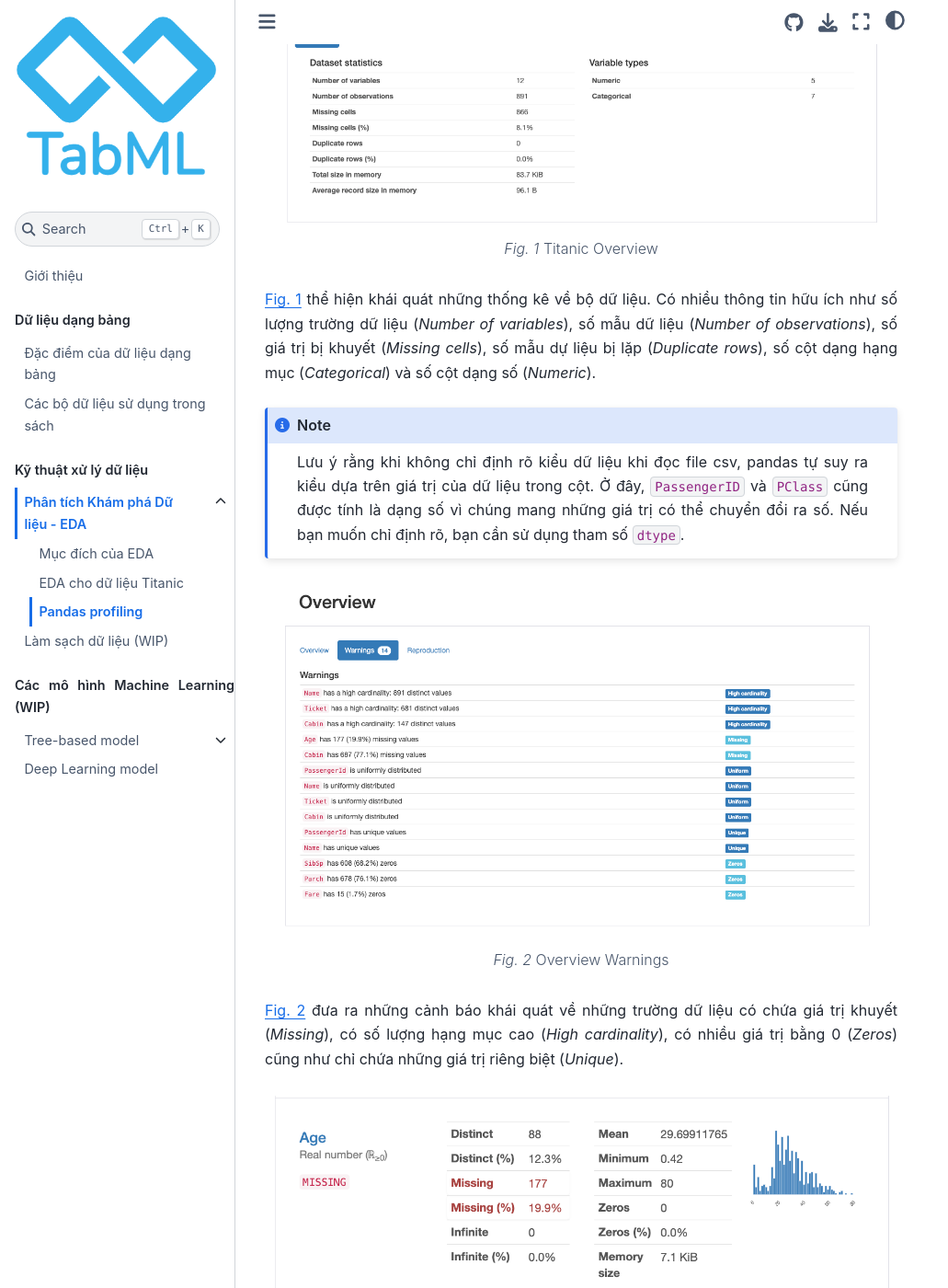
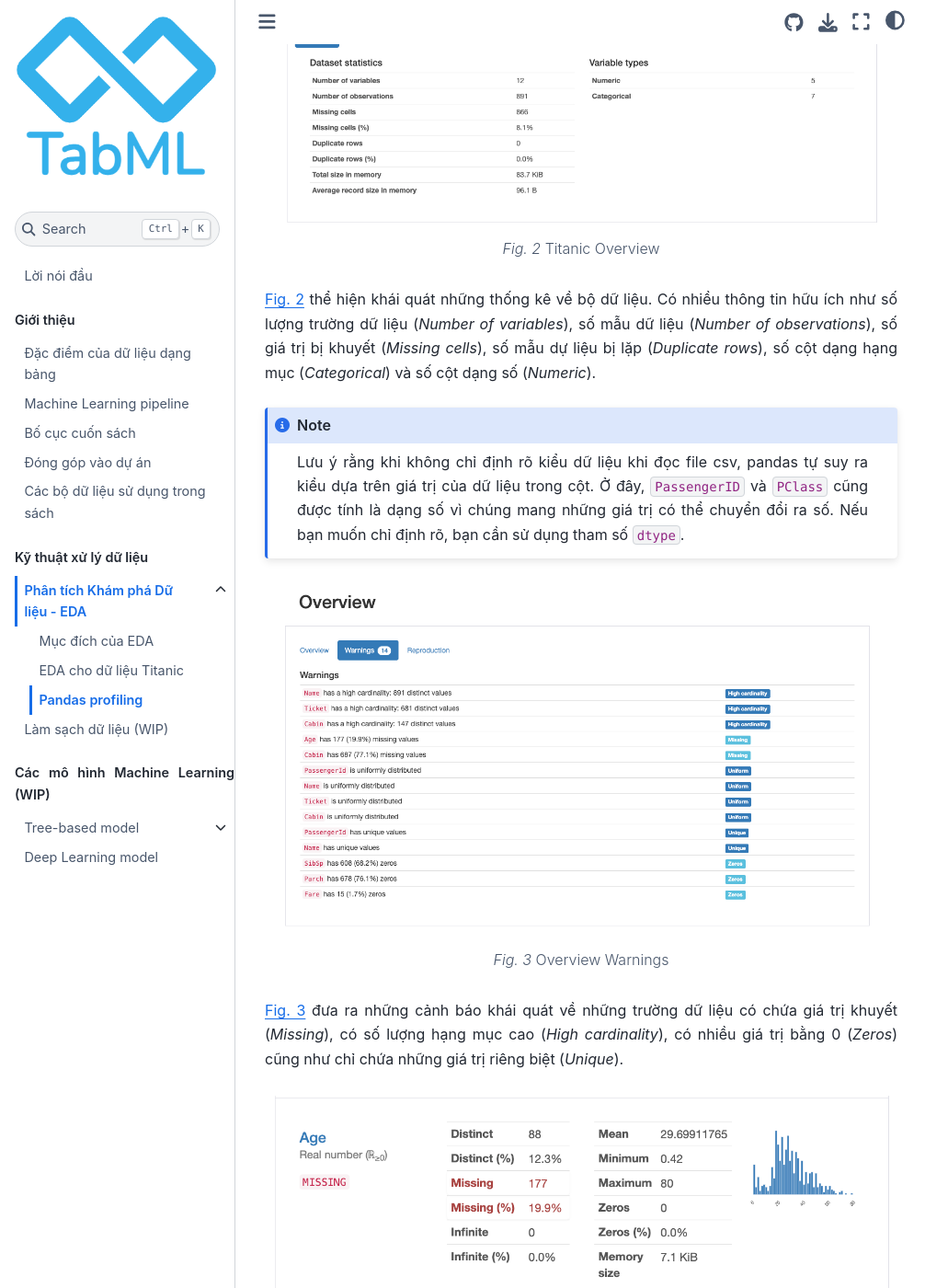
Before and after one commit to tiepvupsu/tabml_book, a Jupyter Book: the page built from book/ch_data_processing/pandas-profiling.md, in a window 1280 px wide and 1400 px high, scrolled down 686 px. Shown: the whole window at 92% size, without its empty margins (0-1031 px from the left). Built offline with Jupyter Book 1.0.4 settings and Sphinx 7.4.7 and the Sphinx Book theme 1.1.4, drawn with Linux system fonts in a browser that asks for light colours; some of the changed lines change nothing that is shown; some of the changed text lies outside the part shown.

Commit message:
📖 DOC: add introduction part

````diff
--- a/book/_toc.yml
+++ b/book/_toc.yml
@@ -2,9 +2,12 @@
 # Learn more at https://jupyterbook.org/customize/toc.html
 - file: intro
 
-- part: Dữ liệu dạng bảng
+- part: Giới thiệu
   chapters:
     - file: ch_tabular_data/properties
+    - file: ch_intro/pipeline
+    - file: ch_intro/main_contents
+    - file: ch_intro/contributions
     - file: ch_tabular_data/datasets
 
 - part: Kỹ thuật xử lý dữ liệu
--- /dev/null
+++ b/book/ch_intro/contributions.md
@@ -0,0 +1,5 @@
+# Đóng góp vào dự án
+
+Đây là một dự án mã nguồn mở, tôi luôn mong muốn nhận được phản hồi thông qua [Github issues](https://github.com/tiepvupsu/tabml_book/issues). Bạn có thể phản hồi về nội dung, bố cục, tính đúng đắn cũng như những thay đổi nhỏ giúp cuốn sách hoàn thiện hơn. Tôi rất trân trọng nếu bạn có thể tạo các [Pull Requests](https://github.com/tiepvupsu/tabml_book/pulls) cho những thay đổi nhỏ.
+
+Hiện cuốn sách đã nhận được sự ủng hộ của đông đảo thành viên trong [Forum Machine Learning cơ bản](https://www.facebook.com/groups/machinelearningcoban/permalink/1169350710189001). Tôi hy vọng sẽ không làm các bạn thất vọng với dự án này. Tuy nhiên, vì quỹ thời gian của tôi có hạn trong khi khối lượng công việc lớn nên thời hạn hoàn thiện cuốn sách chưa xác định được. Tôi rất cảm kích nếu bạn có thể hỗ trợ viết các mục bám theo bố cục cuốn sách. Tôi sẽ công bố trước phần bạn viết. Khi tôi viết tới phần đó, tôi sẽ chỉnh sửa nội dung sao cho phù hợp với mạch của cuốn sách.
--- /dev/null
+++ b/book/ch_intro/main_contents.md
@@ -0,0 +1,23 @@
+
+# Bố cục cuốn sách
+
+Dự tính, cuốn sách sẽ gồm các phần chính sau đây:
+
+1. **Kỹ thuật xử lý dữ liệu**: tập trung đi sâu vào các bước trong khối "Data Preparation".
+Các kỹ thuật phân tích, làm sạch dữ liệu và tạo đặc trưng sẽ được đề cập. Một thư viện python về toàn bộ pipeline xây dựng đặc trưng cũng sẽ được giới thiệu. Đây là thư viện đi kèm với cuốn sách; tại thời điểm viết những dòng này, thư viện đó chưa được công bố.
+
+2. **Các mô hình Machine Learning**: giải thích những họ mô hình machine learning khác nhau phù hợp với giới thiệu dạng bảng. Có hai nhóm mô hình chính sẽ được đề cập là mô hình dạng Cây Quyết Định (_Decision Tree_) và các mô hình Deep Learning.
+
+3. **Phân tích mô hình:** thảo luận những vấn đề cần lưu ý khi phân tích mô hình.
+
+4. **Tabml Pipeline:** giới thiệu một pipeline mà tôi đã sử dụng trong nhiều bài toán với dữ liệu dạng bảng khác nhau. Pipeline này sẽ giúp việc phát triển mô hình trở nên ít tốn công hơn và có thể dễ dàng thay đổi với nhưng loại bài toán cũng như những mô hình khác nhau.
+
+Ngoài các phần thiên về lý thuyết chung trên đây, những bài toán phổ biến sẽ được đề cập:
+
+* **Hệ thống gợi ý**
+
+* **Hệ thống xếp hạng**
+
+* **Dự đoán lượng mua**
+
+Thêm vào đó, những kiến thức toán và lập trình cần thiết có thể sẽ được đề cập trong một phần riêng.
--- /dev/null
+++ b/book/ch_intro/pipeline.md
@@ -0,0 +1,59 @@
+# Machine Learning pipeline
+
+<!--
+TODO: remove me
+![ml_pipeline](imgs/ML_pipeline.svg)
+
+https://app.diagrams.net/#G1bve2_-cjCWCACZD_YoCaPibtR6-1Agpy
+-->
+
+Một cách tổng quát, mọi hệ thống Machine Learning đều có các thành phần như trong {ref}`img_ml_pipeline`. Ở đây, phần dữ liệu được lưu trữ như thế nào được bỏ qua.
+
+```{figure} imgs/ML_pipeline.svg
+---
+name: img_ml_pipeline
+---
+Machine Learning pipeline
+```
+
+Có hai khối chính là "Training" và "Serving" thể hiện luồng dữ liệu trong quá trình huấn luyện và khi chạy thực tế.
+
+**Pha "Training":**
+
+1. "Data Validation" là bước kiểm định dữ liệu. Bước này ít được nhắc tới trong các tài liệu nhưng lại rất quan trọng.
+Tại bước này, dữ liệu cần được kiểm tra xem có tương tự như dữ liệu hiện có trong cơ sở dữ liệu hay không. Lưu ý rằng trong các bài toán thực tế, dữ liệu mới thường xuyên được sinh ra, và mô hình cần thường xuyên được cập nhật dựa trên dữ liệu mới này để "bắt kịp xu thế".
+Việc kiểm tra dữ liệu có tương tự không có thể được xác định dựa trên các thông số thống kê.
+Chẳng hạn với bài toán dự đoán một người dùng có click vào một quảng cáo hay không, nếu tỉ lệ click/không click hiện tại chỉ là 1% mà trong dữ liệu mới, tỉ lệ này là 50% thì nhiều khả năng dữ liệu mới chứa nhiều thông tin spam.
+Nếu để mô hình huấn luyện trên dữ liệu này, rất nhiều khả năng mô hình của bạn sẽ có kết quả tệ.
+
+2. Sau khi được kiểm định, dữ liệu thô được làm sạch và tạo đặc trưng trong bước "Data Prepration" và tách ra thành tập huấn luyện (_training data_) và tập kiểm định (_validation data_).
+Ngoài ra, bước này cũng có thể tạo ra một tập dữ liệu thứ ba là tập kiểm tra (_test data_) để xác định chất lượng mô hình sau quá trình huấn luyện.
+Trong nhiều trường hợp với ít dữ liệu huấn luyện, người ta thường dùng chính tập kiểm định làm tập kiểm tra.
+Khi đó cần thận trọng với việc tập kiểm định này bị overfit sau khi được dùng đi dùng lại để ra quyết định thay đổi mô hình.
+
+3. Dữ liệu huấn luyện được đưa vào khối "Model Training" để huấn luyện mô hình. Dữ liệu kiểm định được sử dụng trong quá trình huấn luyện này để tinh chỉnh tham số (_hyperparameter tuning_).
+
+4. Mô hình sau khi huấn luyện được đưa vào khối "Model Analysis" để phân tích chất lượng.
+Phần phân tích chất lượng này có thể bao gồm nhiều phần: metrics trên tập kiểm tra có tốt không, metrics trên từng phần dữ liệu có tốt tương đương nhau không, mô hình có dự đoán thiên lệch không, có hiện tượng rò rỉ dữ liệu không, tầm quan trọng của từng đặc trưng như thế nào, tốc độ dự đoán và nhiều phần phân tích khác tùy thuộc vào mỗi bài toán.
+
+5. Nếu kết quả nhận được trong bước "Model Analysis" thỏa mãn các yêu cầu của bài toán, mô hình này sẽ được dùng cho việc chạy dữ liệu thực tế ở bước "Serving".
+Nếu không, ta cần quay lại bước xây dựng mô hình, xây dựng thêm đặc trưng hoặc thậm chí phải lấy thêm dữ liệu.
+
+**Pha "Serving":**
+
+Khi đã huấn luyện được một mô hình, ta có thể đưa nó vào chạy với dữ liệu mới thời gian thực. Trên thực tế, không bao giờ một mô hình mới được áp dụng ngay cho toàn bộ dữ liệu thực tế trong thời gian thực. Thay vào đó, mô hình mới chỉ được áp dụng lên một phần nhỏ của dữ liệu và so sánh chất lượng với mô hình hiện tại. Nếu chất lượng trên phần nhỏ dữ liệu này chấp nhận được, tỉ lệ dữ liệu mà mô hình mới dự đoán được nâng dần lên tới khi nó được chạy trên toàn bộ dữ liệu.
+
+Trong pha này, bước "Data Preparation" để làm sạch và tạo dữ liệu *phải giống hệt* như những gì đã được làm để xây dựng mô hình trong pha "Traininig". Ta cần đảm bảo dữ liệu đầu vào của mô hình có những tính chất giống hệt như những gì nó được nhìn thấy trong quá trình huấn luyện. Toàn bộ cách làm sạch, cách chuẩn hóa, mã hóa đặc trưng cần phải được thực hiện tương tự.
+
+Kết quả mà mô hình dự đoán có thể ảnh hưởng trực tiếp đến hành vi người dùng.
+Phản ứng của người dùng, trong rất nhiều trường hợp, được dùng để huấn luyện những mô hình tiếp theo.
+Lấy ví dụ bài toán gợi ý sản phẩm, mô hình có tác dụng xếp hạng các sản phẩm theo thứ tự ưa thích của người dùng.
+Người dùng thường sẽ có những hành động phụ thuộc mạnh vào kết quả xếp hạng đó.
+Toàn bộ các trường thông tin khi mô hinh dự đoán cũng như phản ứng của người dùng sẽ được lưu lại để làm dữ liệu huấn luyện cho các mô hình tiếp theo.
+Như vậy, có một quan hệ khăng khít giữa chất lượng dữ liệu và chất lượng mô hình. Việc có một thành phần giúp theo dõi dự đoán của mô hình cũng như phản ứng của người dùng là cực kỳ quan trọng trong nhiều bài toán. Đó là thành phần "Monitoring" trong hình.
+
+Mỗi bài toán khác nhau cần có một hệ thống theo dõi và cảnh báo khác nhau. Thường thì với bất kể dữ liệu đầu vào như thế nào, mô hình vẫn sẽ cho ra một kết quả dự đoán, có thể là ngẫu nhiên. Nếu các kết quả này không được theo dõi và báo động một cách kỹ lưỡng dẫn đến việc chất lượng mô hình cũng như phản ứng của người dùng thay đổi một cách đột ngột thì uy tín cũng như doanh thu của công ty sẽ bị ảnh hưởng trầm trọng.
+
+-------------
+Trên đây là khái quát về các thành phần của một pipeline ML hoàn chỉnh.
+Trong cuốn sách này, vì chúng ta không có dữ liệu để mô tả pha Serving, nội dung cuốn sách sẽ tập trung xoay quanh các thành phần trong pha Training.
--- a/book/intro.md
+++ b/book/intro.md
@@ -1,6 +1,4 @@
-# Giới thiệu
-
-## Mục đích của dự án
+# Lời nói đầu
 
 Kể từ sau thành công của AlexNet trong cuộc thi ImageNet năm 2012, Machine Learning (ML)
 đã trở thành một chủ đề hấp dẫn đối với sinh viên và các kỹ sư công nghệ. Các tập đoàn
@@ -37,7 +35,7 @@ trình bày nhiều trong các tài liệu tiếng Việt. Dự án "Machine Lea
 bảng" này được ra đời với mong muốn mang tới cho bạn đọc những kiến thức và kinh nghiệm
 mà cá nhân tác giả thu được kể từ khi làm việc với các bài toán thực tế.
 
-## So sánh với Machine Learning cơ bản
+**So sánh với Machine Learning cơ bản**
 
 So với [Machine Learning cơ bản](https://machinelearningcoban.com/), dự án này sẽ rất
 khác. Tôi sẽ không viết thành các bài dài và công bố mỗi một hoặc hai tuần như trước mà
````
Also changed, not shown: book/ch_model/decision_tree.md (+1 -0 lines), book/ch_intro/imgs/ML_pipeline.svg (added), intro.md (added).
